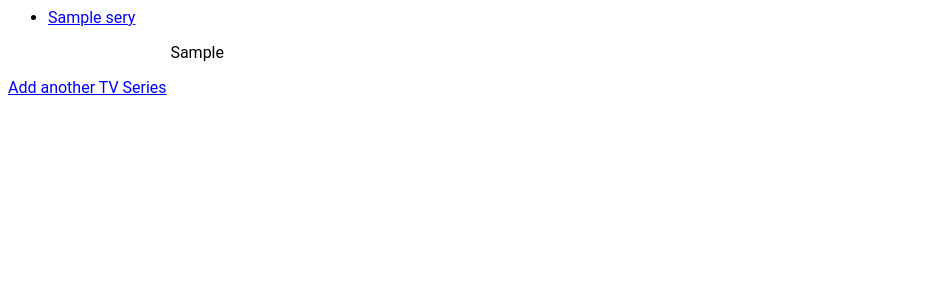
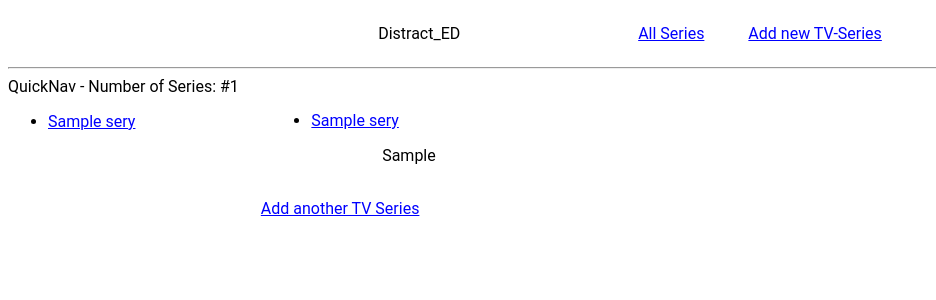
Before and after one commit to kalliknuddel/db_distracted, a Django app: page /distracted/ in a window 1280 px wide. Shown: the top 300 px of the page, without its empty margins (0-936 px from the left). Run offline with Django 3.2, Linux system fonts and the light colour scheme; tables that the repository leaves empty hold one stand-in row (values such as "Sample post").

Commit message:
[template] Index now inherits base template
Signed-off-by: Knut <kanudson@gmail.com>

```diff
--- a/distracted/templates/distracted/index.html
+++ b/distracted/templates/distracted/index.html
@@ -1,11 +1,13 @@
 
-{% load staticfiles %}
-<link rel="stylesheet" type="text/css" href="{% static 'distracted/style.css' %}" />
+{% extends "distracted/base.html" %}
 
+{% block title %}disract_ed - Index{% endblock %}
+
+{% block content %}
 {% if series_list %}
     <div class="series">
         {% for series in series_list %}
-        <ul class="{% if forloop.counter|divisibleby:2 %}ulFirst{% else %}ulSecond{% endif %}">
+        <ul class="seriesListing {% if forloop.counter|divisibleby:2 %}ulFirst{% else %}ulSecond{% endif %}">
             <li>
                 <p><a href="{% url 'distracted:detail' series.id %}">
                     {{ series.name }}
@@ -24,3 +26,5 @@
 <div class="back">
     <a href="{% url 'distracted:search' %}">Add another TV Series</a>
 </div>
+
+{% endblock %}
```
